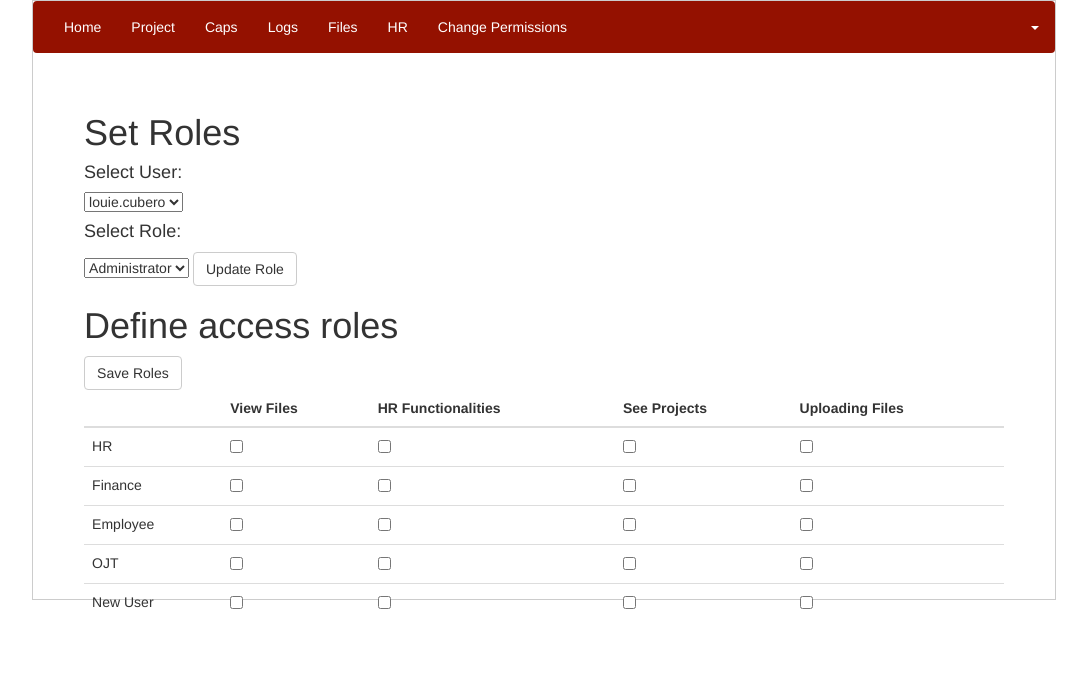
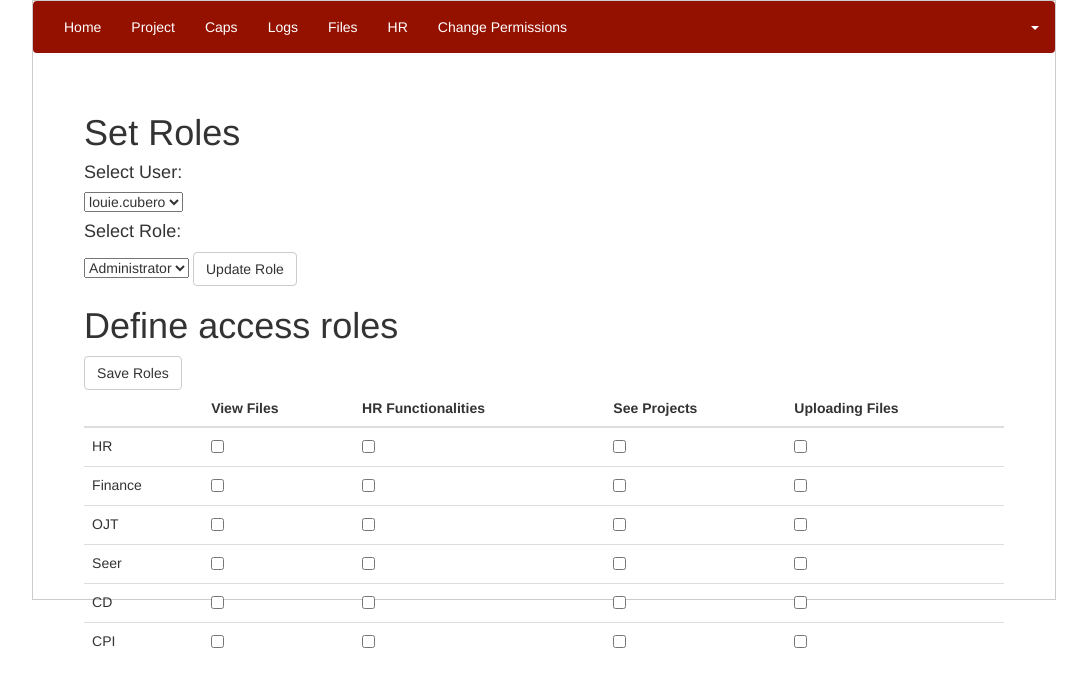
Before and after one commit to blouiecubero/projectIRIS, a Flask app: page /edit_permissions in a window 1280 px wide. Shown: the top 687 px of the page, without its empty margins (96-1183 px from the left). Run offline with Flask 2, Linux system fonts and the light colour scheme; a user stored in the database is signed in; some libraries are stand-ins or nearby versions.

Commit message:
Removed Employee and New_User Roles

```diff
--- a/app/templates/admin/edit_permissions.html
+++ b/app/templates/admin/edit_permissions.html
@@ -50,40 +50,14 @@
 		<form method="POST" enctype="multipart/form-data">
         <tbody>
           <tr>
-            <td>HR</td>
-            <td><input type="checkbox" name="HR 1" value="1" /></td>
-			<td><input type="checkbox" name="HR 2" value="2" /></td>
-			<td><input type="checkbox" name="HR 3" value="4" /></td>
-			<td><input type="checkbox" name="HR 4" value="8" /></td>
+		{% for emp in list_of_emp %}
+          <td>{{emp}}</td>
+            <td><input type="checkbox" name="{{emp}} 1" value="1" /></td>
+			<td><input type="checkbox" name="{{emp}} 2" value="2" /></td>
+			<td><input type="checkbox" name="{{emp}} 3" value="4" /></td>
+			<td><input type="checkbox" name="{{emp}} 4" value="8" /></td>
           </tr>
-          <tr>
-            <td>Finance</td>
-            <td><input  type="checkbox" name="Finance 1" value="1" /></td>
-			<td><input  type="checkbox" name="Finance 2" value="2" /></td>
-			<td><input  type="checkbox" name="Finance 3" value="4" /> </td>
-			<td><input  type="checkbox" name="Finance 4" value="8" /></td>
-          </tr>
-          <tr>
-            <td>Employee</td>
-            <td><input type="checkbox" name="Employee 1" value="1" /></td>
-			<td><input type="checkbox" name="Employee 2" value="2" /></td>
-			<td><input type="checkbox" name="Employee 3" value="4" /></td>
-			<td><input type="checkbox" name="Employee 4" value="8" /></td>
-          </tr>
-		  <tr>
-            <td>OJT</td>
-            <td><input type="checkbox" name="OJT 1" value="1" /> </td>
-			<td><input type="checkbox" name="OJT 2" value="2" /> </td>
-			<td><input type="checkbox" name="OJT 3" value="4" /> </td>
-			<td><input type="checkbox" name="OJT 4" value="8" /></td>
-          </tr>
-		  <tr>
-            <td>New User</td>
-            <td><input type="checkbox" name="New_User 1" value="1" /> </td>
-			<td><input type="checkbox" name="New_User 2" value="2" /> </td>
-			<td><input type="checkbox" name="New_User 3" value="4" /> </td>
-			<td><input type="checkbox" name="New_User 4" value="8" /></td>
-          </tr>
+        {% endfor %}
 		  <input class="btn btn-default" button type="submit" name="button" value="Save Roles"></button>
 	</form>
         </tbody>
--- a/app/users/controllers.py
+++ b/app/users/controllers.py
@@ -70,6 +70,7 @@
 def change_permissions():
     all_users = User.query.all()
     roles = Role.query.order_by(Role.id).all()
+    list_of_emp = ['HR','Finance','OJT','Seer','CD','CPI']
     if request.method == 'POST':
 
             if request.form['button'] == 'Update Role':
@@ -83,7 +84,6 @@
                 return redirect(url_for('Users.change_permissions'))
 
             elif request.form['button'] == 'Save Roles':
-                list_of_emp = ['HR','Finance','Employee','OJT','New_User']
                 for emp_type in list_of_emp:
                     permit = 0x00
                     for index_num in range(len(list_of_emp)):
@@ -101,7 +101,7 @@
                 flash('Permissions changed.')
                 return redirect(url_for('Users.change_permissions'))
 
-    return render_template('admin/edit_permissions.html', all_users=all_users, roles=roles, user=current_user.username)
+    return render_template('admin/edit_permissions.html',list_of_emp=list_of_emp, all_users=all_users, roles=roles, user=current_user.username)
 
 
 
```
Also changed, not shown: iris.db.
